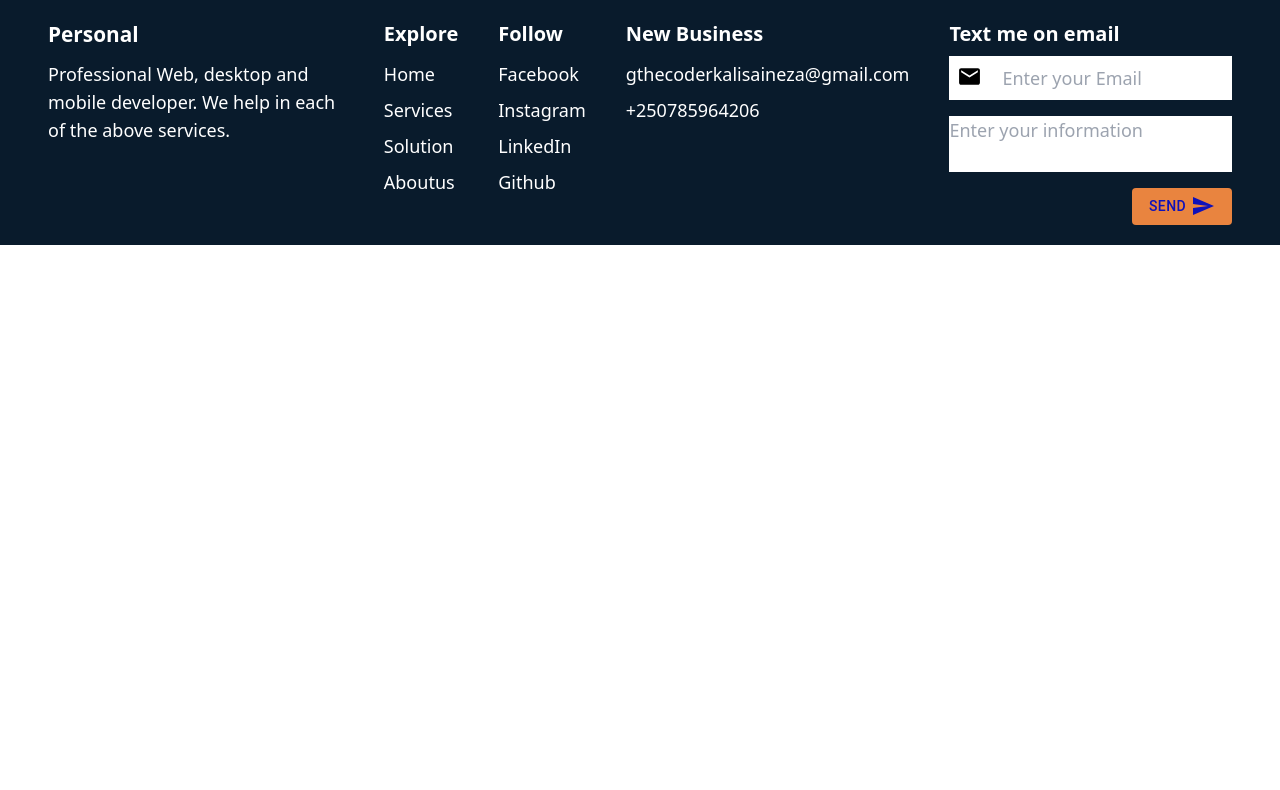
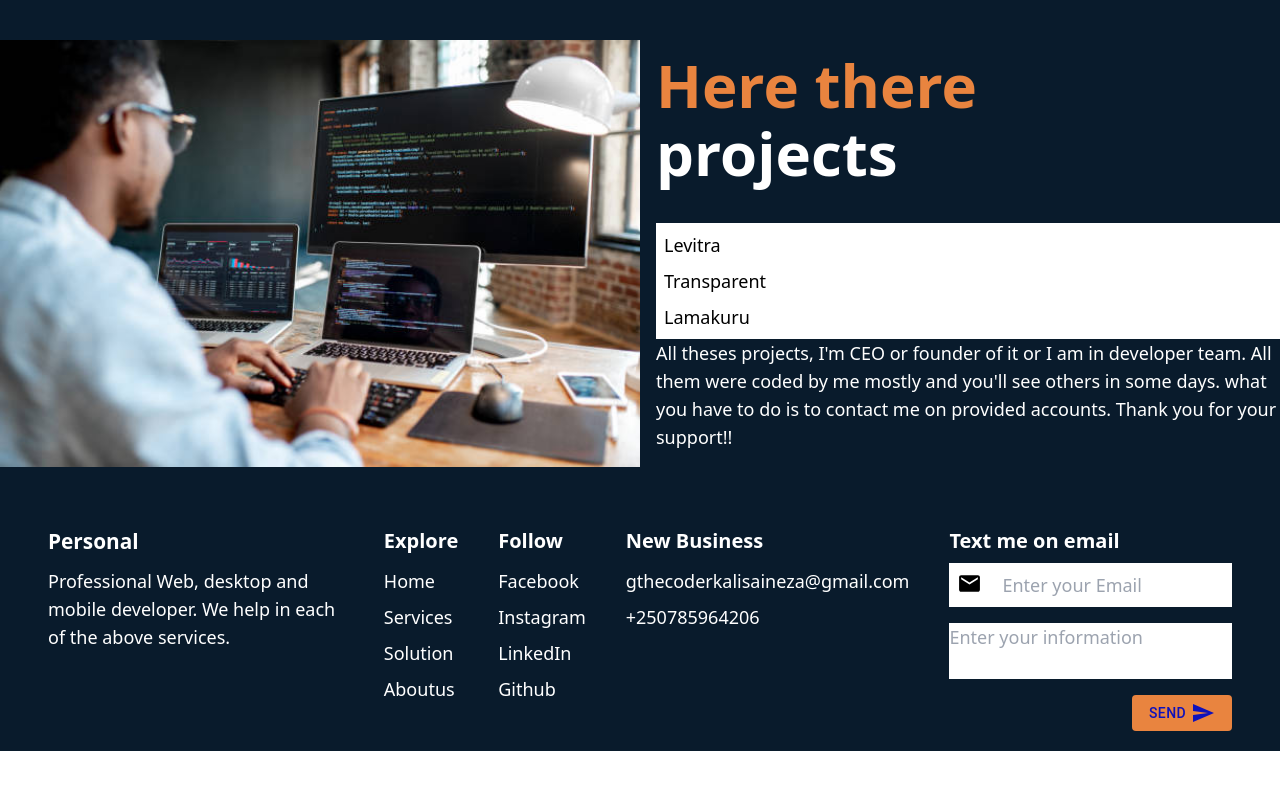
Before and after one commit to the-coder-kalisa/portofolio, a React (Vite) app: page / in a window 1280 px wide. Shown: the top 790 px of the page. Built offline with nearby package versions, Linux system fonts and the light colour scheme.

Commit message:
added recoil module

```diff
--- a/src/App.tsx
+++ b/src/App.tsx
@@ -37,8 +37,8 @@ function App() {
       {/* <Navigation /> */}
       {/* <Home />
       <Services />
-      <Solution />
-      <Career /> */ }
+    <Solution /> */ }
+      <Career />
       <Footer />
     </div>
   );
```
